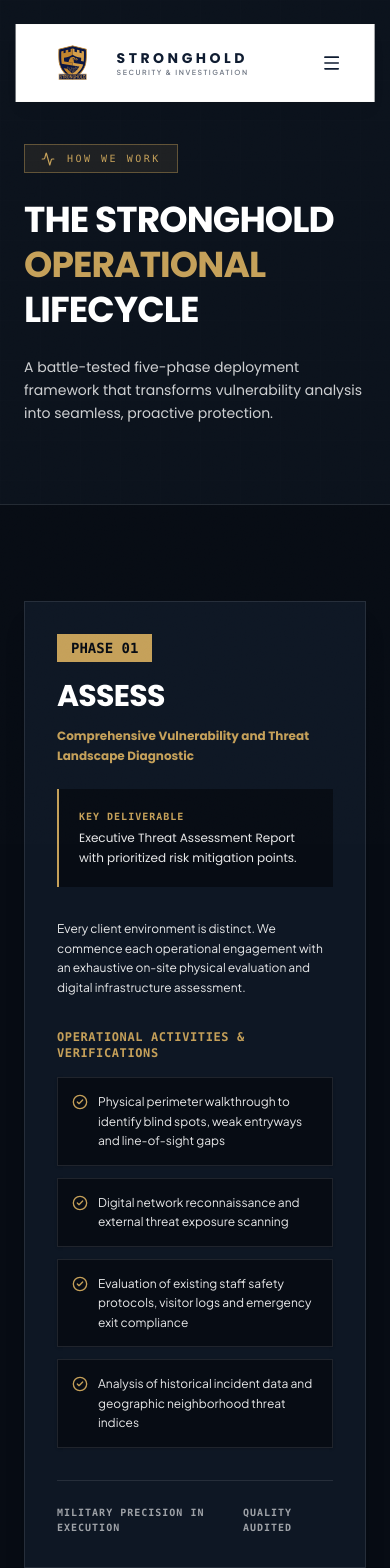
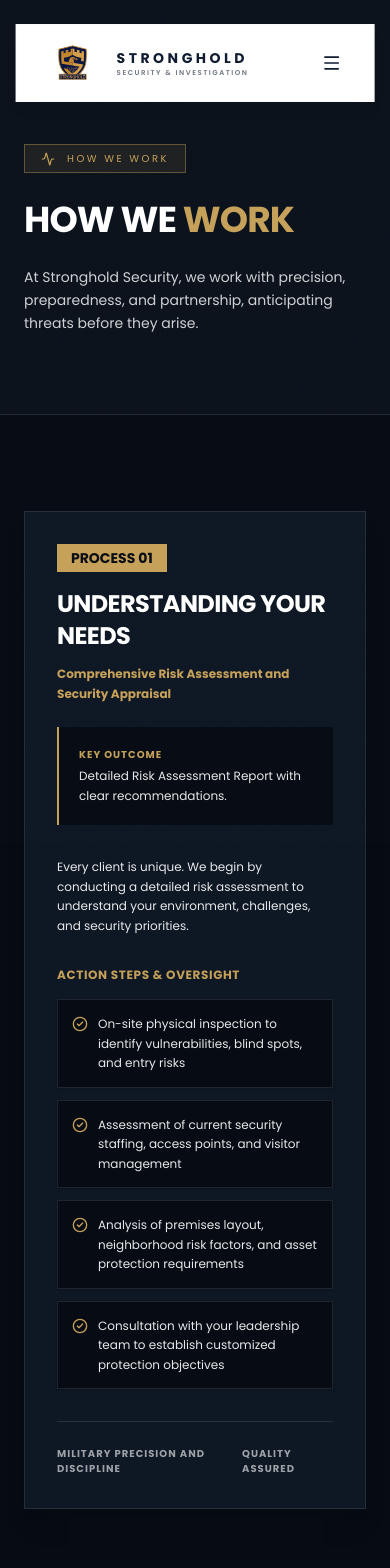
Before and after one commit to bees-arc/stronghold, a Next.js app: page /process in a window 390 px wide. Shown: the top 1568 px of the page. Built offline with nearby package versions, Linux system fonts and the light colour scheme.

Commit message:
feat: initialize Stronghold website project with core service pages and responsive UI framework

```diff
--- a/src/app/globals.css
+++ b/src/app/globals.css
@@ -25,14 +25,18 @@
 
   --font-serif: var(--font-poppins);
   --font-sans: var(--font-poppins);
-  --font-jakarta: var(--font-jakarta);
+  --font-mono: var(--font-poppins);
+  --font-jakarta: var(--font-poppins);
 }
 
 /* Base resets & setups */
+*, body, button, input, select, textarea {
+  font-family: var(--font-poppins), 'Poppins', system-ui, -apple-system, sans-serif;
+}
+
 body {
   background-color: var(--background);
   color: var(--foreground);
-  font-family: var(--font-sans), system-ui, -apple-system, sans-serif;
   overflow-x: hidden;
   text-rendering: optimizeLegibility;
   -webkit-font-smoothing: antialiased;
--- a/src/app/layout.tsx
+++ b/src/app/layout.tsx
@@ -1,21 +1,7 @@
 import type { Metadata } from "next";
-import { Playfair_Display, Plus_Jakarta_Sans, Poppins } from "next/font/google";
+import { Poppins } from "next/font/google";
 import "./globals.css";
 import CustomCursor from "@/components/CustomCursor";
-
-const serifFont = Playfair_Display({
-  variable: "--font-serif",
-  subsets: ["latin"],
-  display: "swap",
-  weight: ["400", "500", "600", "700"],
-});
-
-const jakartaFont = Plus_Jakarta_Sans({
-  variable: "--font-jakarta",
-  subsets: ["latin"],
-  display: "swap",
-  weight: ["300", "400", "500", "600", "700", "800"],
-});
 
 const poppinsFont = Poppins({
   variable: "--font-poppins",
@@ -25,16 +11,10 @@ const poppinsFont = Poppins({
 });
 
 export const metadata: Metadata = {
-  title: "Stronghold Security & Investigation | Intelligent Protection Ecosystems",
-  description: "Redefining protection through intelligence, discipline, and technology. Providing military-grade physical security, executive protection, digital intelligence, and comprehensive electronic security solutions.",
-  keywords: "Stronghold Security, Intelligence Security, Corporate Security Sri Lanka, Cyber Security, CCTV Surveillance, Close Protection, Armed Security, Executive Security",
+  title: "Stronghold Security & Investigation | Protection Through Discipline & Intelligence",
+  description: "Redefining protection through intelligence, discipline, and technology. Providing military-grade physical security, executive protection, and comprehensive electronic security solutions.",
+  keywords: "Stronghold Security, Security Services Sri Lanka, Manned Guarding, Special Event Security, CCTV Surveillance, Close Protection, Armed Security",
   authors: [{ name: "Stronghold Security & Investigation (Pvt) Ltd" }],
-  openGraph: {
-    title: "Stronghold Security & Investigation | Intelligent Protection Ecosystems",
-    description: "Redefining protection through intelligence, discipline, and technology. Providing military-grade physical security, digital intelligence, and electronic security solutions.",
-    type: "website",
-    locale: "en_US",
-  },
 };
 
 export default function RootLayout({
@@ -45,13 +25,13 @@ export default function RootLayout({
   return (
     <html
       lang="en"
-      className={`${serifFont.variable} ${jakartaFont.variable} ${poppinsFont.variable} h-full antialiased scroll-smooth`}
+      className={`${poppinsFont.variable} font-sans h-full antialiased scroll-smooth`}
       suppressHydrationWarning
     >
-      <body className="min-h-full flex flex-col bg-background text-foreground selection:bg-accent-navy selection:text-white">
+      <body className="min-h-full flex flex-col bg-background text-foreground selection:bg-accent-navy selection:text-white font-sans">
         <CustomCursor />
         <div className="noise-overlay" />
-        <main className="flex-grow flex flex-col relative z-10">
+        <main className="flex-grow flex flex-col relative z-10 font-sans">
           {children}
         </main>
       </body>
--- a/src/app/page.tsx
+++ b/src/app/page.tsx
@@ -31,37 +31,37 @@ const CORE_VALUES = [
   {
     id: "INTEGRITY",
     title: "INTEGRITY",
-    definition: "Acting with honesty, transparency and accountability.",
-    details: "Our foundation is built on absolute transparency. In an industry where trust is paramount, Stronghold maintains uncompromised ethical standards in all field deployments and intelligence operations.",
+    definition: "Acting with honesty, transparency, and accountability.",
+    details: "Our foundation is built on absolute transparency. In an industry where trust is paramount, Stronghold maintains uncompromised ethical standards in all field deployments and protective operations.",
     color: "#c5a059"
   },
   {
     id: "VIGILANCE",
     title: "VIGILANCE",
-    definition: "Remaining alert and proactive in every environment.",
-    details: "Constant surveillance, intelligence gathering, and operational readiness. We do not rest. Threats never sleep, and neither does our multi-tiered monitoring apparatus.",
+    definition: "Staying alert and proactive in every environment.",
+    details: "Constant vigilance, disciplined patrols, and operational readiness ensure that potential threats are identified and mitigated before they arise.",
     color: "#0e1b30"
   },
   {
     id: "INNOVATION",
     title: "INNOVATION",
-    definition: "Using technology to create smarter and more effective protection.",
-    details: "Integrating state-of-the-art predictive software, sensor matrices, and cybersecurity defenses into physical environments to create next-generation barriers.",
+    definition: "Adapting technology to create smarter protection.",
+    details: "Integrating modern CCTV surveillance, intrusion detection systems, and cybersecurity defenses into physical environments for complete protection.",
+    color: "#c5a059"
+  },
+  {
+    id: "EXCELLENCE",
+    title: "EXCELLENCE",
+    definition: "Maintaining military precision and professional discipline.",
+    details: "Rooted in battlefield discipline, our training regimens and operational oversight demand high standards of conduct across all guarding divisions.",
     color: "#c5a059"
   },
   {
     id: "TRUST",
     title: "TRUST",
-    definition: "Building long-term relationships through reliability and confidence.",
-    details: "Our relationships are partnerships. We act as an extension of our clients' leadership teams, protecting assets and reputations with complete discretion.",
+    definition: "Building long-term relationships grounded in reliability.",
+    details: "Our client relationships are partnerships built on confidentiality, reliability, and an unbreakable promise to keep your people and property safe.",
     color: "#0e1b30"
-  },
-  {
-    id: "EXCELLENCE",
-    title: "EXCELLENCE",
-    definition: "Maintaining professional discipline, precision and high standards.",
-    details: "Rooted in military precision, our training regimens and performance evaluations demand nothing less than flawless execution across all divisions.",
-    color: "#c5a059"
   }
 ];
 
@@ -69,38 +69,38 @@ const CORE_VALUES = [
 const TIMELINE_STEPS = [
   {
     step: "01",
-    phase: "ASSESS",
-    short: "Understand risks, vulnerabilities and client priorities.",
-    detailed: "We deploy field officers and digital security engineers to perform an exhaustive vulnerability analysis of physical sites, infrastructure, and electronic perimeters.",
-    status: "SYSTEM_SCANNING"
+    phase: "UNDERSTANDING YOUR NEEDS",
+    short: "Conduct a detailed risk assessment to understand your environment.",
+    detailed: "Every client is unique. We begin by conducting a detailed risk assessment to understand your environment, challenges, and security priorities.",
+    status: "RISK ASSESSMENT"
   },
   {
     step: "02",
-    phase: "PLAN",
-    short: "Develop a tailored security strategy.",
-    detailed: "Our command team structures an integrated defense matrix mapping personnel schedules, surveillance sensor overlays, digital firewalls, and incident escalation paths.",
-    status: "STRATEGY_MAPPED"
+    phase: "DESIGNING TAILORED SOLUTIONS",
+    short: "Craft a comprehensive security strategy tailored to your premises.",
+    detailed: "We craft security strategies that integrate expertly trained personnel with modern technology, whether it is manned guarding, electronic surveillance, or digital security.",
+    status: "STRATEGY PLANNING"
   },
   {
     step: "03",
-    phase: "DEPLOY",
-    short: "Assign the right professionals, technology and resources.",
-    detailed: "We mobilize professionally trained security agents, activate CCTV networks, set up distance sensors, and initiate secure network tunneling protocols.",
-    status: "ACTIVE_DEPLOY"
+    phase: "DEPLOYING SKILLED PROFESSIONALS",
+    short: "Assign rigorously trained, disciplined security personnel.",
+    detailed: "Our security personnel are rigorously trained, disciplined, and equipped with the tools and knowledge to act decisively in any situation.",
+    status: "GUARD DEPLOYMENT"
   },
   {
     step: "04",
-    phase: "MONITOR",
-    short: "Maintain continuous surveillance and rapid response capability.",
-    detailed: "Our 24/7 Operations Control Center supervises real-time telemetry from all active projects, dispatching armed tactical mobile units at the first trigger.",
-    status: "MONITORING_LIVE"
+    phase: "LEVERAGING TECHNOLOGY",
+    short: "24/7 CCTV surveillance, alarm monitoring, and quick response.",
+    detailed: "From CCTV systems and intrusion detection to real-time monitoring and rapid response teams, we ensure that modern technology strengthens every layer of your security.",
+    status: "24/7 SURVEILLANCE"
   },
   {
     step: "05",
-    phase: "EVOLVE",
-    short: "Regularly evaluate, update and improve security readiness.",
-    detailed: "We review threat patterns, refine standard operational procedures, and update physical and digital system assets to match the emerging threat environment.",
-    status: "READY_UPGRADE"
+    phase: "ONGOING IMPROVEMENT",
+    short: "Regular evaluations, updated training, and future-ready readiness.",
+    detailed: "Security threats evolve and so do we. Through regular evaluations, updated training, and system upgrades, we keep your protection reliable and future-ready.",
+    status: "CONTINUOUS REVIEW"
   }
 ];
 
--- a/src/app/process/page.tsx
+++ b/src/app/process/page.tsx
@@ -7,68 +7,68 @@ import Footer from "@/components/Footer";
 const PROCESS_STEPS = [
   {
     step: "01",
-    phase: "ASSESS",
-    tagline: "Comprehensive Vulnerability and Threat Landscape Diagnostic",
-    summary: "Every client environment is distinct. We commence each operational engagement with an exhaustive on-site physical evaluation and digital infrastructure assessment.",
+    phase: "UNDERSTANDING YOUR NEEDS",
+    tagline: "Comprehensive Risk Assessment and Security Appraisal",
+    summary: "Every client is unique. We begin by conducting a detailed risk assessment to understand your environment, challenges, and security priorities.",
     activities: [
-      "Physical perimeter walkthrough to identify blind spots, weak entryways and line-of-sight gaps",
-      "Digital network reconnaissance and external threat exposure scanning",
-      "Evaluation of existing staff safety protocols, visitor logs and emergency exit compliance",
-      "Analysis of historical incident data and geographic neighborhood threat indices"
+      "On-site physical inspection to identify vulnerabilities, blind spots, and entry risks",
+      "Assessment of current security staffing, access points, and visitor management",
+      "Analysis of premises layout, neighborhood risk factors, and asset protection requirements",
+      "Consultation with your leadership team to establish customized protection objectives"
     ],
-    deliverable: "Executive Threat Assessment Report with prioritized risk mitigation points."
+    deliverable: "Detailed Risk Assessment Report with clear recommendations."
   },
   {
     step: "02",
-    phase: "PLAN",
-    tagline: "Tailored Multi-Layered Defense Architecture",
-    summary: "We design a customized protection matrix that integrates vetted manpower, surveillance hardware, access control automation, and rapid response triggers.",
+    phase: "DESIGNING TAILORED SOLUTIONS",
+    tagline: "Integrated Strategy Combining Personnel and Technology",
+    summary: "We craft security strategies that integrate expertly trained personnel with modern technology, whether it is manned guarding, electronic surveillance, or digital protection.",
     activities: [
-      "Drafting Standard Operating Procedures tailored strictly to client premises",
-      "Optical mapping for camera placement, infrared tripwires and motion detection sectors",
-      "Establishing clear incident escalation pathways and armed intervention criteria",
-      "Emergency evacuation routing, muster point assignment and crisis communication protocols"
+      "Developing Standard Operating Procedures tailored strictly to your premises",
+      "Strategic placement planning for security guards, CCTV cameras, and alarm systems",
+      "Establishing clear incident response, emergency protocols, and contact escalation chains",
+      "Designing visitor screening and access control procedures"
     ],
-    deliverable: "Master Defense Operations Blueprint signed off by our technical advisers."
+    deliverable: "Comprehensive Security Proposal and Operational Plan."
   },
   {
     step: "03",
-    phase: "DEPLOY",
-    tagline: "Mobilization of Trained Operatives and Electronic Hardware",
-    summary: "Our command team activates vetted security personnel, installs state-of-the-art surveillance equipment, and conducts on-site operational dry runs.",
+    phase: "DEPLOYING SKILLED PROFESSIONALS",
+    tagline: "Rigorous Training, Discipline, and Decisive Action",
+    summary: "Our security personnel are rigorously trained, disciplined, and equipped with the tools and knowledge to act decisively in any situation.",
     activities: [
-      "Screened and background-verified security guards assigned to designated shift rotations",
-      "Installation and testing of CCTV optical streams, biometrics and alarm transmitters",
-      "Tactical briefing on client-specific rules of engagement and executive customer service",
-      "Integration of telemetry feeds into our Central Operations Control Center"
+      "Deployment of background-checked, vetted security officers suited to your environment",
+      "On-site briefing and orientation on your specific property rules and customer care standards",
+      "Installation and testing of electronic security hardware, CCTV feeds, and alarm relays",
+      "Dedicated field supervisors conducting regular checks and shift management"
     ],
-    deliverable: "Active Defense Deployment with full operational readiness validation."
+    deliverable: "Smooth on-site deployment with complete operational readiness."
   },
   {
     step: "04",
-    phase: "MONITOR",
-    tagline: "24/7 Operations Control Center Surveillance and Tactical Response",
-    summary: "Unbroken situational awareness is maintained around the clock. Watch officers monitor telemetry streams while mobile response units patrol active zones.",
+    phase: "LEVERAGING TECHNOLOGY",
+    tagline: "24/7 Monitoring, Rapid Response, and Advanced Surveillance",
+    summary: "From CCTV and intrusion detection to real-time monitoring and cyber defense, we ensure that innovation strengthens every layer of your security.",
     activities: [
-      "Live 24 hour command room oversight verifying guard patrol check-ins via digital logs",
-      "Real-time sensor anomaly detection and instant video verification of alarms",
-      "Immediate mobile tactical patrol unit dispatch in the event of unauthorized breaches",
-      "Continuous direct coordination with national emergency dispatchers and police stations"
+      "Continuous 24/7 surveillance through our Central Operations Control Center",
+      "Instant alarm verification and coordination with rapid mobile response units",
+      "Close coordination with local emergency services and police stations when needed",
+      "Regular electronic system health checks to prevent downtime"
     ],
-    deliverable: "Daily incident logs, timestamped patrol verifications, and instant breach alerts."
+    deliverable: "Unbroken 24/7 protection with rapid response capability."
   },
   {
     step: "05",
-    phase: "EVOLVE",
-    tagline: "Continuous Quality Audits, Intelligence Updates and System Upgrades",
-    summary: "Threat vectors change constantly, so our protective frameworks evolve alongside them through scheduled reviews and technology enhancements.",
+    phase: "ONGOING IMPROVEMENT",
+    tagline: "Regular Evaluations, Updated Training, and Technology Upgrades",
+    summary: "Security threats evolve and so do we. Through regular evaluations, updated training, and technology upgrades, we keep your protection future-ready.",
     activities: [
-      "Monthly command reviews analyzing telemetry trends and incident frequency",
-      "Refresher tactical training and physical readiness re-testing for stationed guards",
-      "Preventative maintenance and firmware updates across all installed electronic sensors",
-      "Quarterly executive security briefings delivered directly to client leadership"
+      "Periodic security audits and client feedback sessions to maintain high standards",
+      "Continuous refresher training and performance assessments for stationed guards",
+      "Routine maintenance and upgrades of surveillance and alarm hardware",
+      "Proactive adaptation of security measures to new or emerging neighborhood risks"
     ],
-    deliverable: "Ongoing quarterly optimization reports ensuring future-ready defense."
+    deliverable: "Long-term peace of mind with continuously optimized security."
   }
 ];
 
@@ -89,11 +89,11 @@ export default function ProcessPage() {
           </div>
 
           <h1 className="text-4xl md:text-6xl font-sans font-bold tracking-tight text-white max-w-3xl leading-tight">
-            THE STRONGHOLD <span className="text-accent-gold">OPERATIONAL</span> LIFECYCLE
+            HOW WE <span className="text-accent-gold">WORK</span>
           </h1>
 
           <p className="mt-6 text-sm md:text-base text-white/80 max-w-2xl leading-relaxed font-sans">
-            A battle-tested five-phase deployment framework that transforms vulnerability analysis into seamless, proactive protection.
+            At Stronghold Security, we work with precision, preparedness, and partnership, anticipating threats before they arise.
           </p>
         </div>
       </section>
@@ -113,11 +113,11 @@ export default function ProcessPage() {
                 <div className="lg:col-span-4">
                   <div className="flex items-center gap-4 mb-4">
                     <span className="text-sm font-mono font-bold bg-accent-gold text-[#070c14] px-3.5 py-1">
-                      PHASE {step.step}
+                      PROCESS {step.step}
                     </span>
                   </div>
 
-                  <h2 className="text-3xl font-sans font-bold text-white tracking-tight mb-3">
+                  <h2 className="text-2xl md:text-3xl font-sans font-bold text-white tracking-tight mb-3">
                     {step.phase}
                   </h2>
 
@@ -127,7 +127,7 @@ export default function ProcessPage() {
 
                   <div className="bg-[#070c14] text-white p-5 border-l-2 border-accent-gold">
                     <span className="text-[10px] font-mono text-accent-gold uppercase tracking-widest block mb-1 font-bold">
-                      KEY DELIVERABLE
+                      KEY OUTCOME
                     </span>
                     <p className="text-xs font-sans text-white/90 leading-relaxed font-normal">
                       {step.deliverable}
@@ -143,7 +143,7 @@ export default function ProcessPage() {
 
                   <div>
                     <h3 className="text-xs font-mono font-bold text-accent-gold uppercase tracking-wider mb-4">
-                      OPERATIONAL ACTIVITIES &amp; VERIFICATIONS
+                      ACTION STEPS &amp; OVERSIGHT
                     </h3>
 
                     <div className="grid grid-cols-1 md:grid-cols-2 gap-3">
@@ -157,8 +157,8 @@ export default function ProcessPage() {
                   </div>
 
                   <div className="mt-8 pt-6 border-t border-white/10 flex justify-between items-center text-[10px] font-mono text-white/60 uppercase tracking-widest font-bold">
-                    <span>MILITARY PRECISION IN EXECUTION</span>
-                    <span>QUALITY AUDITED</span>
+                    <span>MILITARY PRECISION AND DISCIPLINE</span>
+                    <span>QUALITY ASSURED</span>
                   </div>
                 </div>
 
@@ -173,16 +173,16 @@ export default function ProcessPage() {
       <section className="py-20 bg-[#0b121c] text-center border-t border-white/10">
         <div className="max-w-3xl mx-auto px-6">
           <h2 className="text-2xl md:text-3xl font-sans font-bold text-white mb-4">
-            INITIATE PHASE 01 VULNERABILITY AUDIT
+            READY FOR A COMPREHENSIVE SECURITY ASSESSMENT?
           </h2>
           <p className="text-xs text-white/80 mb-8 max-w-xl mx-auto leading-relaxed font-normal">
-            Connect with our operations command team to schedule your initial risk diagnostic and security appraisal.
+            Contact our leadership team today to schedule an initial consultation and premises appraisal.
           </p>
           <a
             href="/contact"
             className="inline-flex items-center gap-3 bg-accent-gold text-[#070c14] px-8 py-3.5 text-xs font-bold font-mono tracking-widest hover:bg-white transition-all duration-300 shadow-md"
           >
-            START ASSESSMENT
+            REQUEST ASSESSMENT
             <ArrowRight className="w-4 h-4" />
           </a>
         </div>
--- a/src/app/services/page.tsx
+++ b/src/app/services/page.tsx
@@ -84,8 +84,8 @@ const SERVICES_DETAILED = [
     id: "monitoring-response",
     num: "06",
     title: "24/7 MONITORING & RAPID RESPONSE",
-    tagline: "Unbroken tactical surveillance and rapid intervention strike units.",
-    description: "Our Central Operations Control Center functions around the clock, continuously analyzing incoming telemetry from client cameras, alarm relays, and GPS tracking units. When an anomaly triggers, tactical intervention teams dispatch immediately to secure the scene.",
+    tagline: "Unbroken surveillance and rapid response teams for immediate protection.",
+    description: "Our Central Operations Control Center functions around the clock, continuously monitoring live camera feeds, alarm triggers, and patrol updates. When an incident occurs, trained response teams dispatch immediately to secure the premises.",
     capabilities: [
       "Live 24 hour command center watch teams monitoring real-time video and alarm feeds",
       "Immediate dispatch of armed tactical response units upon verified alarm activation",
```
Also changed, not shown: src/app/about/page.tsx (+76 -78 lines), src/app/contact/page.tsx (+49 -50 lines), src/app/portfolio/data.ts (+7 -7 lines), src/app/portfolio/page.tsx (+42 -25 lines).
